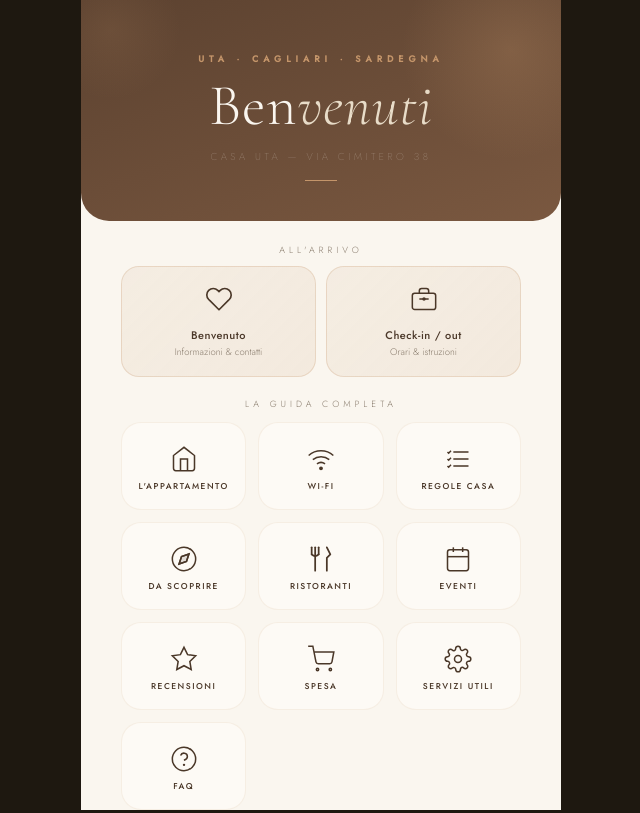
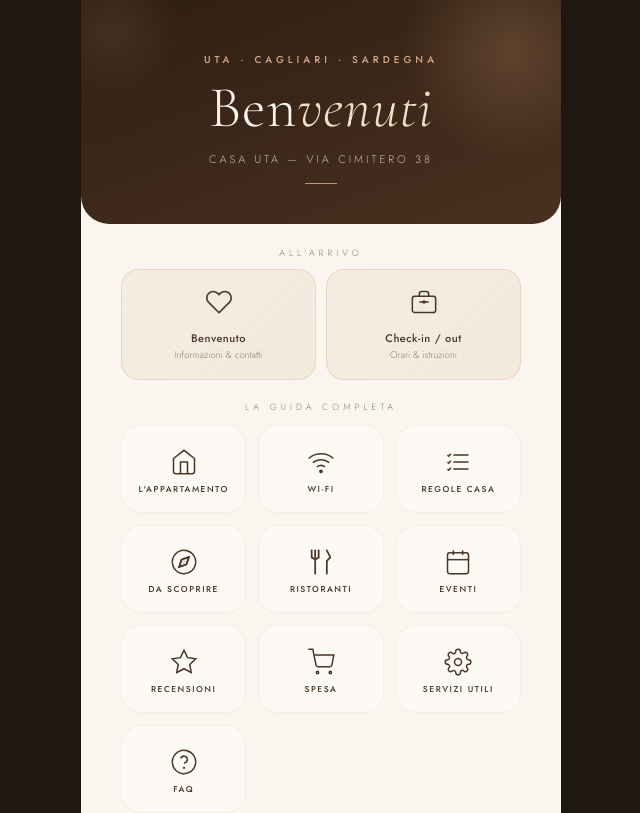
Before and after one commit to robnonnis/Casa, a React (Vite) app: page / in a window 1280 px wide. Shown: the whole page, without its empty margins (319-959 px from the left). Built offline with nearby package versions, Linux system fonts and the light colour scheme.

Commit message:
Update App.jsx

```diff
--- a/src/App.jsx
+++ b/src/App.jsx
@@ -32,10 +32,10 @@ const Foto = ({ src, alt, style, onClick }) => (
 
 const s = {
   app: { minHeight:"100vh", fontFamily:"'Jost', sans-serif", fontWeight:300, color:c.warm, background:c.cream, maxWidth:480, margin:"0 auto" },
-  hero: { background:`linear-gradient(160deg, #5c4230 0%, #7a5840 100%)`, textAlign:"center", padding:"52px 24px 40px", borderRadius:"0 0 28px 28px", position:"relative", overflow:"hidden" },
-  heroTitle: { fontFamily:"'Cormorant Garamond', Georgia, serif", fontWeight:300, fontSize:58, lineHeight:1.0, color:c.cream, margin:0, letterSpacing:1 },
+  hero: { background:`linear-gradient(160deg, #2e1f12 0%, #4a3020 100%)`, textAlign:"center", padding:"52px 24px 40px", borderRadius:"0 0 28px 28px", position:"relative", overflow:"hidden" },
+  heroTitle: { fontFamily:"'Cormorant Garamond', Georgia, serif", fontWeight:300, fontSize:58, lineHeight:1.0, color:"#faf6ef", margin:0, letterSpacing:1 },
   heroSub: { fontSize:9, letterSpacing:"4px", textTransform:"uppercase", color:"rgba(245,240,232,0.4)", marginTop:14 },
-  eye: { fontSize:9, letterSpacing:"5px", textTransform:"uppercase", color:c.hazel, fontWeight:600, marginBottom:12 },
+  eye: { fontSize:10, letterSpacing:"4px", textTransform:"uppercase", color:"#d4aa85", fontWeight:500, marginBottom:12 },
   sectionLabel: { fontSize:9, letterSpacing:"4px", textTransform:"uppercase", color:c.mastic, margin:"24px 0 16px", textAlign:"center" },
   grid: { display:"grid", gridTemplateColumns:"repeat(3,1fr)", gap:12, padding:"0 20px", maxWidth:400, margin:"0 auto" },
   card: { background:c.white, borderRadius:20, padding:"22px 8px 16px", display:"flex", flexDirection:"column", alignItems:"center", gap:8, cursor:"pointer", border:`1px solid ${c.hazel}20` },
@@ -125,9 +125,9 @@ function PH({go}) {
         <div style={{position:"absolute",top:-40,left:-40,width:140,height:140,background:`radial-gradient(circle, ${c.hazel}20 0%, transparent 70%)`,pointerEvents:"none"}}/>
         <div style={s.eye}>Uta · Cagliari · Sardegna</div>
         <h1 style={s.heroTitle}>
-          Ben<em style={{fontStyle:"italic", color:c.sand}}>venuti</em>
+          Ben<em style={{fontStyle:"italic", color:"#f0e0c8"}}>venuti</em>
         </h1>
-        <div style={{fontSize:10, letterSpacing:"3.5px", textTransform:"uppercase", color:"rgba(245,240,232,0.35)", marginTop:14, fontFamily:"'Jost', sans-serif", fontWeight:200}}>Casa Uta — Via Cimitero 38</div>
+        <div style={{fontSize:11, letterSpacing:"3px", textTransform:"uppercase", color:"rgba(245,240,232,0.75)", marginTop:14, fontFamily:"'Jost', sans-serif", fontWeight:300}}>Casa Uta — Via Cimitero 38</div>
         <div style={{width:32,height:1,background:c.hazel,margin:"16px auto 0"}}/>
       </div>
 
```
